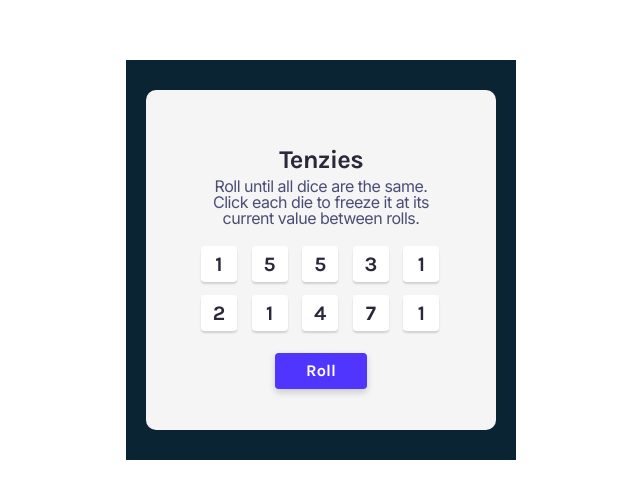
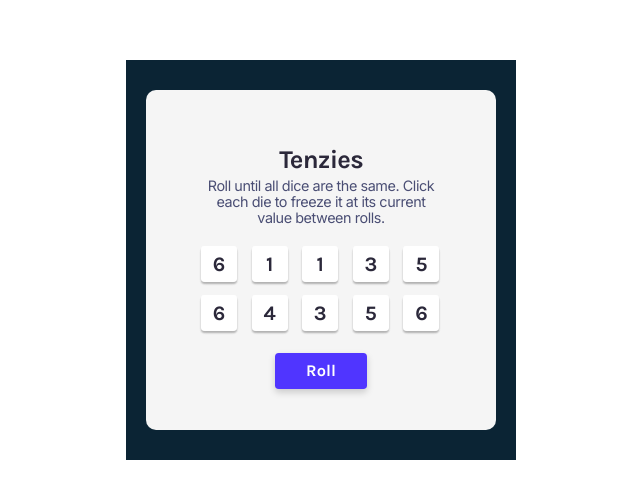
Before and after one commit to elurolydia/tenziesGame, a React (Vite) app: page / in a window 1280 px wide. Shown: the top 498 px of the page, without its empty margins (319-959 px from the left). Built offline with nearby package versions, Linux system fonts and the light colour scheme.

Commit message:
removed Main component and and added it to App instead

```diff
--- a/src/App.jsx
+++ b/src/App.jsx
@@ -1,13 +1,41 @@
 import React from "react";
-import Main from "./components/Main";
+import Die from "./components/Die";
+
 
 
 export default function App () {
 
+  const allNewDice = () =>{
+    let arr = []
+    while (arr.length < 10) {
+        let y = Math.floor((Math.random() * 6) + 1)
+        arr.push(y)
+    }
+
+    return arr
+  }
+
+
+  const [num, setNum] = React.useState(allNewDice());
+
+  const value = num.map(val => {
+    return <Die value = {val}/>
+  })
+
+
   return (
     <div id="app">
 
-      <Main />
+      <main>
+            <div id="mainDiv">
+                <h2>Tenzies</h2>
+                <p>Roll until all dice are the same.
+                    Click each die to freeze it at its current value between rolls.
+                </p>
+                <div id="dice">{value}</div>
+                <button id="rollbtn">Roll</button>
+            </div>
+        </main>
 
     </div>
   )
--- a/src/components/Die.jsx
+++ b/src/components/Die.jsx
@@ -1,18 +1,9 @@
 import React from 'react'
 
-const Die = () => {
+const Die = (props) => {
   return (
-    <div id='dice'>
-        <button>1</button>
-        <button>5</button>
-        <button>5</button>
-        <button>3</button>
-        <button>1</button>
-        <button>2</button>
-        <button>1</button>
-        <button>4</button>
-        <button>7</button>
-        <button>1</button>
+    <div>
+        <div>{props.value}</div>
     </div>
   )
 }
--- a/src/components/Main.jsx
+++ b/src/components/Main.jsx
@@ -4,6 +4,31 @@ import Die from "./Die";
 
 
 export default function Main() {
+
+    const allNewDice = () =>{
+        let arr = []
+        while (arr.length < 10) {
+            let y = Math.floor((Math.random() * 6) + 1)
+            arr.push(y)
+        }
+
+        return arr
+    }
+
+
+    const [num, setNum] = React.useState(allNewDice);
+    const [value, setValue] = React.useState(
+        // setNum(prev => {
+        //     prev.map(pre => {
+        //         return pre
+        //     })
+        // })
+        1
+    );
+    console.log(num)
+
+
+
     return (
         <main>
             <div id="mainDiv">
@@ -11,10 +36,9 @@ export default function Main() {
                 <p>Roll until all dice are the same.
                     Click each die to freeze it at its current value between rolls.
                 </p>
-                <Die />
+                <Die value = {value}/>
                 <button id="rollbtn">Roll</button>
             </div>
-
         </main>
     )
 }
--- a/src/index.css
+++ b/src/index.css
@@ -42,7 +42,7 @@ h2{
   font-family: 'Inter';
   font-style: normal;
   font-weight: 400;
-  font-size: 16px;
+  font-size: 0.9em;
   line-height: 16px;
   display: flex;
   align-items: center;
@@ -58,7 +58,7 @@ h2{
   grid-gap: 13px;
 }
 
-#dice button{
+#dice div{
   display: flex;
   width: 36px;
   height: 36px;
@@ -75,6 +75,7 @@ h2{
   box-shadow: 0px 2px 2px rgba(0, 0, 0, 0.15);
   border-radius: 3.81277px;
   border: none;
+  cursor: pointer;
 
 }
 
```
